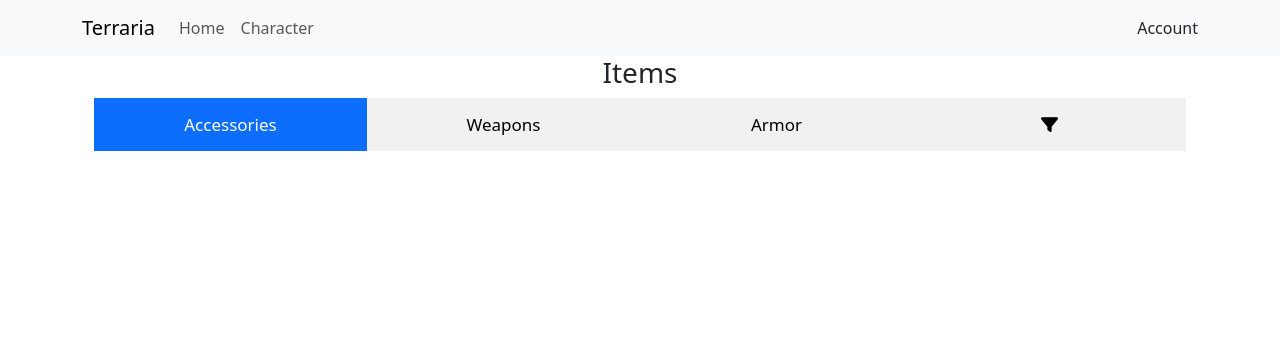
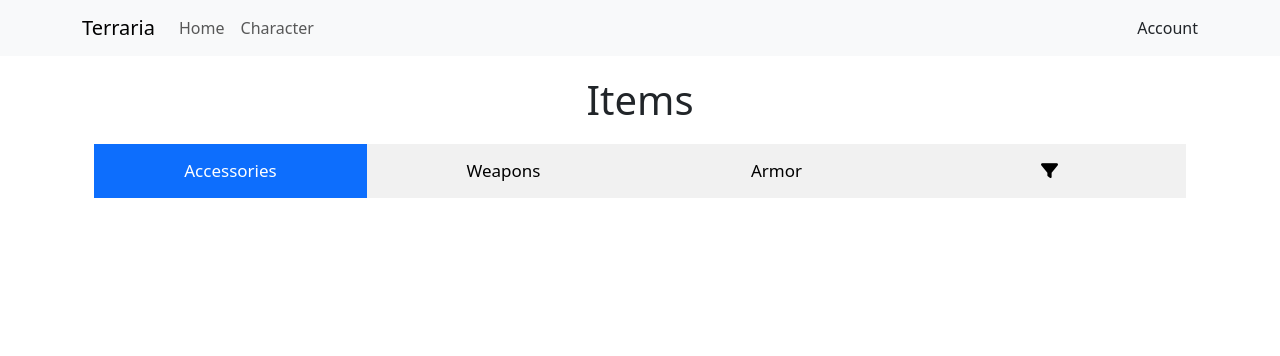
Before and after one commit to suspenceb/TerrariaCraftingRepo, a Flask app: template Website/templates/index.html in a window 1280 px wide. Shown: the top 356 px of the page. Run offline with Flask 3, Linux system fonts and the light colour scheme; the template is opened without the code that fills it, so the values that code supplies are empty; some libraries are stand-ins or nearby versions.

Commit message:
Made title bigger and better spaced

```diff
--- a/Website/templates/index.html
+++ b/Website/templates/index.html
@@ -1,7 +1,7 @@
 {% extends "base.html" %} {% block title %}Home{% endblock %} {% block content%}
 <div class="container text-center">
   <div>
-    <h3 class="homepageTitle">Items</h3>
+    <h1 class="homepageTitle">Items</h1>
   </div>
   <div>
     <div id="tabsDiv">
@@ -149,5 +149,10 @@
     background-color: #0d6efd;
     color: white;
   }
+
+  .homepageTitle {
+    margin-top: 20px;
+    margin-bottom: 20px;
+  }
 </style>
 {% endblock %}
```
